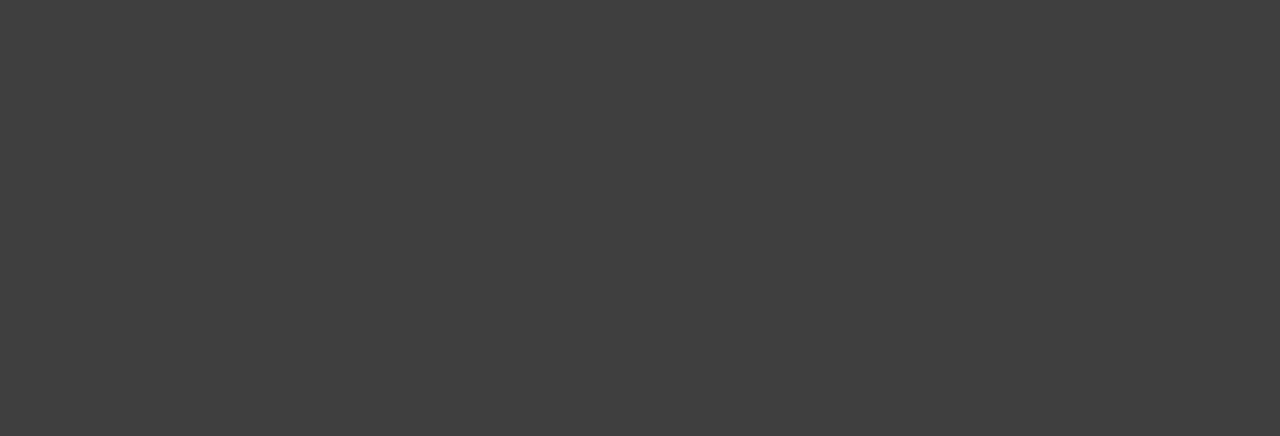
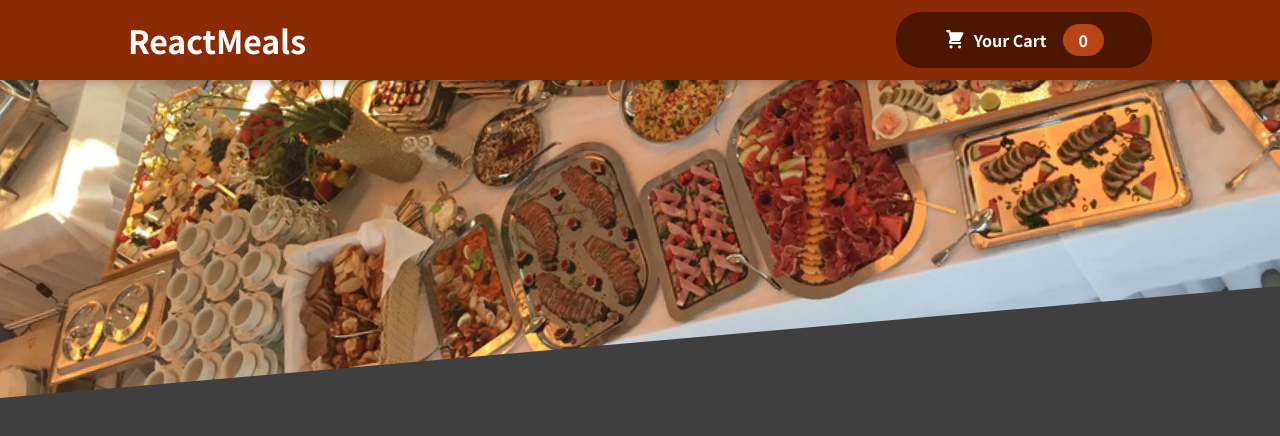
Before and after one commit to kazblacktopp/react-food-order-app, a React (Create React App) app: page / in a window 1280 px wide. Shown: the top 436 px of the page. Built offline with nearby package versions, Linux system fonts and the light colour scheme.

Commit message:
Added Header component to App

```diff
--- a/src/App.js
+++ b/src/App.js
@@ -1,3 +1,13 @@
-function App() {}
+import { Fragment } from 'react';
+import Header from './components/Layout/Header';
+
+function App() {
+  return (
+    <Fragment>
+      <Header />
+      <main></main>
+    </Fragment>
+  );
+}
 
 export default App;
```
